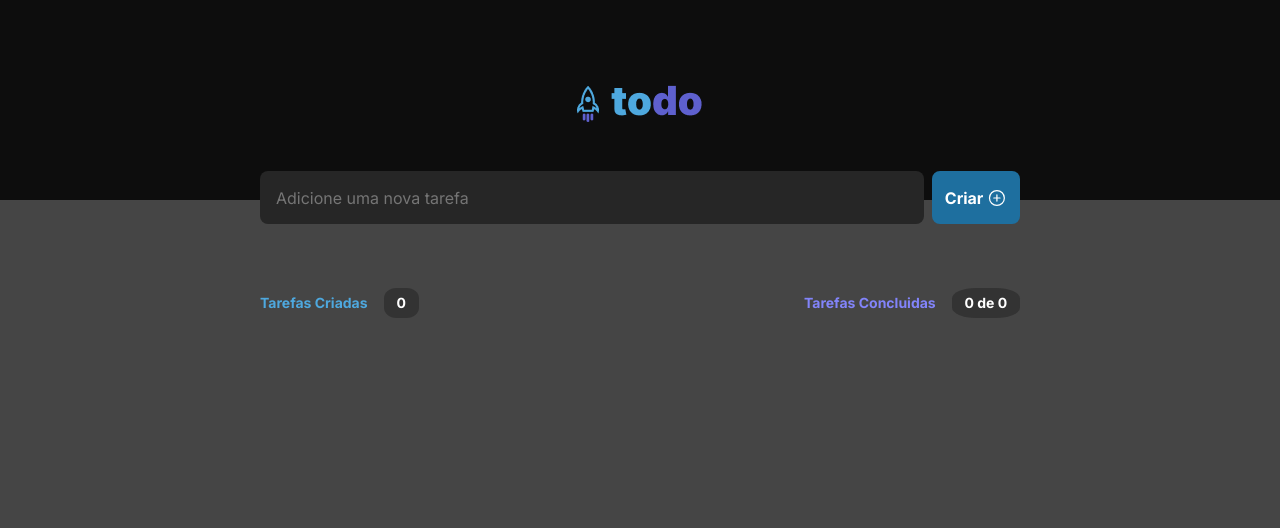
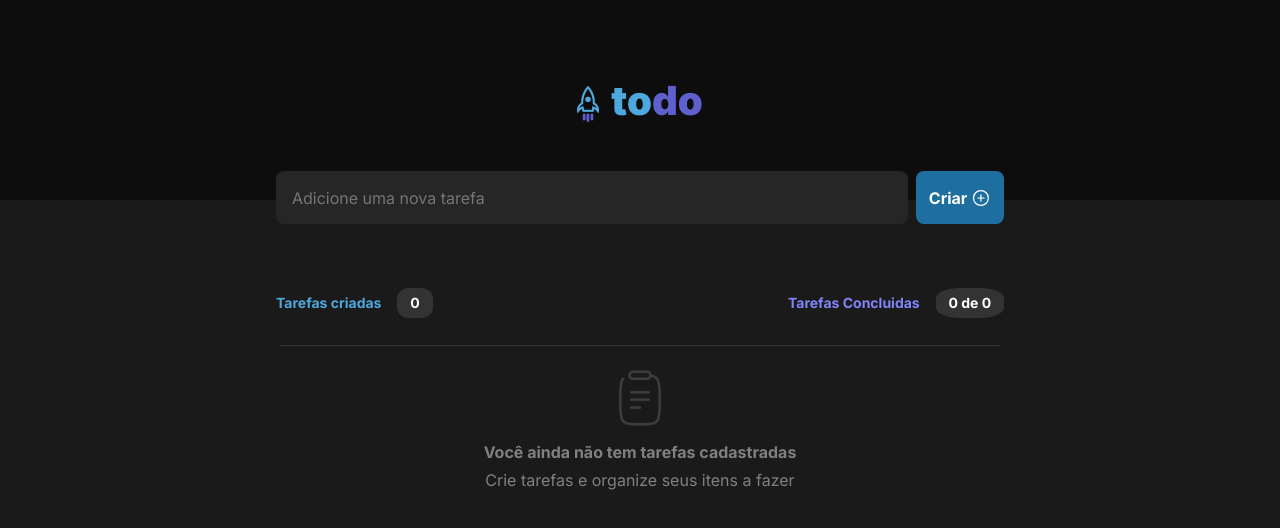
Before and after one commit to LeticiaRosa/to-do-list-SOLID, a React (Vite) app: page / in a window 1280 px wide. Shown: the top 528 px of the page. Built offline with nearby package versions, Linux system fonts and the light colour scheme.

Commit message:
Finalized the project

```diff
--- a/src/App.module.css
+++ b/src/App.module.css
@@ -2,6 +2,7 @@ main {
   display: flex;
   align-items: center;
   flex-direction: column;
+
 }
 
 .header {
@@ -12,6 +13,7 @@ main {
   justify-content: center;
   align-items: center;
 }
+
 
 .logo {
   height: 3rem;
@@ -25,7 +27,7 @@ main {
   flex-wrap: wrap;
   width: 100%;
   max-width: 760px;
-  padding-bottom: 1.5rem;
+  padding: 0 1rem;
 }
 
 .newTasks {
@@ -58,6 +60,12 @@ main {
   display: flex;
   align-items: center;
   padding: 0.8rem;
+}
+
+
+.newTasks button:disabled {
+  opacity: 0.7;
+  cursor: not-allowed;
 }
 
 .info {
@@ -93,3 +101,58 @@ main {
 .info div:nth-child(2) p {
   color: var(--purple);
 }
+
+
+
+
+.withoutTasks{
+  display: flex;
+  align-items: center;
+  justify-content: center;
+  flex-direction: column;
+  width: 100%;
+  max-width: 760px;
+  padding: 1.2rem;
+}
+
+.lineContainer{
+  display: block;
+  align-items: center;
+  justify-content: center;
+  width: 100%;
+  max-width: 760px;
+  margin: 0.5rem;
+}
+
+.line {
+  border-radius: 5px;
+  border-top: 1px solid var(--gray-400);
+}
+
+.container{
+  padding-top: 1rem;
+  display: flex;
+  align-items: center;
+  justify-content: center;
+  flex-direction: column;
+}
+
+.container>p{
+  color:var(--gray-300);
+  font-size: 1rem;
+}
+
+.container > :nth-child(2){
+  padding-top: 1rem;
+  font-weight: 700;
+}
+
+.container > :nth-child(3){
+  font-size: 1rem;
+  padding-top: 0.5rem;
+}
+
+.imageClipBoard{
+  width: 3.5rem;
+  height: 3.5rem;
+}
--- a/src/App.tsx
+++ b/src/App.tsx
@@ -1,10 +1,10 @@
-import { FormEvent, useState } from "react";
-import { ChangeEvent } from "react";
+import { FormEvent, InvalidEvent, useState } from "react";
 import styles from "./App.module.css";
 import logo from "./assets/Logo.png";
 import { Task } from "./componentes/Task";
 import "./global.css";
 import { PlusCircle } from "@phosphor-icons/react";
+import imageClipBoard from "./assets/Clipboard.png";
 
 export interface listOfTextsProps {
   id: string;
@@ -16,31 +16,28 @@ export function App() {
   const listOfTasksInitial: listOfTextsProps[] = [];
 
   const [listOfTasks, setListOfTasks] = useState(listOfTasksInitial);
-  const [newTask, setNewTask] = useState("");
 
   const listOfTasksDone = listOfTasks.reduce((counter, obj) => {
     obj.checked === true ? (counter += 1) : null;
     return counter;
   }, 0);
 
-  // function handleNewTask(event: ChangeEvent<HTMLInputElement>) {
-  //   setNewTask(event.target.value);
-  // }
-
-  function isNewTaskEmpty(event: FormEvent) {
-    const inputText = document.getElementById("input");
-
-    console.log(inputText);
+  function handleNewComment(event:FormEvent) {
     event.preventDefault();
+    const inputText = document.getElementById("input")as HTMLInputElement | null;
+    if (inputText?.value){
       const convertToStringID = `${Math.random()}`;
       const listOfNewTasks: listOfTextsProps[] = [
         {
           id: convertToStringID,
-        content: newTask,
+          content: inputText.value,
           checked: false,
         },
       ];
       setListOfTasks([...listOfTasks, ...listOfNewTasks]);
+      inputText.value='';
+    }
+
   }
 
   function onDeleteTasks(idToDelete: string) {
@@ -60,6 +57,11 @@ export function App() {
     });
     setListOfTasks(listOfTasksNew);
   }
+  function handleNewCommentInvalid(event: InvalidEvent<HTMLInputElement>) {
+    event.target.setCustomValidity("Esse campo é obrigatório");
+  }
+
+
   return (
     <main>
       <header className={styles.header}>
@@ -71,8 +73,10 @@ export function App() {
             id="input"
             type="text"
             placeholder="Adicione uma nova tarefa"
+            required
+            onInvalid={handleNewCommentInvalid}
           />
-          <button type="submit" onClick={isNewTaskEmpty}>
+          <button type="submit" onClick={handleNewComment} >
             Criar
             <PlusCircle size={20} />{" "}
           </button>
@@ -80,7 +84,7 @@ export function App() {
 
         <div className={styles.info}>
           <div className={styles.infoTarefas}>
-            <p>Tarefas Criadas</p>
+            <p>Tarefas criadas</p>
             <span>{listOfTasks.length}</span>
           </div>
           <div className={styles.infoTarefas}>
@@ -92,7 +96,9 @@ export function App() {
         </div>
       </div>
 
-      {listOfTasks ? (
+
+
+      {listOfTasks.length ? (
         listOfTasks.map((text) => {
           return (
             <Task
@@ -106,7 +112,18 @@ export function App() {
           );
         })
       ) : (
-        <></>
+        <div className={styles.withoutTasks}>
+          <div className={styles.lineContainer}>
+            <div className={styles.line}></div>
+          </div>
+
+            <div className={styles.container}>
+              <img className={styles.imageClipBoard} src={imageClipBoard} alt="" />
+              <p>Você ainda não tem tarefas cadastradas</p>
+              <p>Crie tarefas e organize seus itens a fazer</p>
+            </div>
+        </div>
+
       )}
     </main>
   );
--- a/src/componentes/Task.tsx
+++ b/src/componentes/Task.tsx
@@ -11,7 +11,6 @@ interface TaskProps extends listOfTextsProps {
 export function Task({
   id,
   content,
-  checked,
   onCompleteTask,
   onDeleteTasks,
 }: TaskProps) {
@@ -31,6 +30,7 @@ export function Task({
     handleCompleteTask();
   }
 
+
   return (
     <div className={styles.container}>
       <div className={styles.round}>
@@ -42,9 +42,9 @@ export function Task({
         />
         <label htmlFor={id}></label>
       </div>
-      <p className={styles.text}>{content}</p>
+      <p className={check?styles.paragrafo:styles.text} id="paragrafo">{content}</p>
 
-      <button title="Deleta Comentário" onClick={handleDeleteTasks}>
+      <button title="Deleta Comentário" onClick={handleDeleteTasks} >
         <Trash size={20} />
       </button>
     </div>
--- a/src/componentes/Tasks.module.css
+++ b/src/componentes/Tasks.module.css
@@ -5,6 +5,7 @@
   max-width: 760px;
   padding: 1.2rem;
   border-radius: 5px;
+  border: 1px solid var(--gray-400);
   background: var(--gray-500);
   color: var(--white);
   font-size: 14px;
@@ -12,6 +13,7 @@
   margin: 0.5rem;
   word-wrap: break-word;
 }
+
 .container p {
   width: 100%;
 }
@@ -60,6 +62,8 @@ button {
   cursor: pointer;
   border-radius: 2px;
 }
-.text + input[type="checkbox"]:checked {
+
+
+.paragrafo{
   text-decoration: line-through;
 }
--- a/src/global.css
+++ b/src/global.css
@@ -29,7 +29,7 @@
 }
 
 body {
-  background: #454545;
+  background: var(--gray-600);
   -webkit-font-smoothing: antialiased;
   width: 100vw;
   height: 100vh;
```
Also changed, not shown: src/assets/Clipboard.png (added), src/assets/Clipboard.svg (added). Lines whose indentation alone changed are shown as unchanged.
